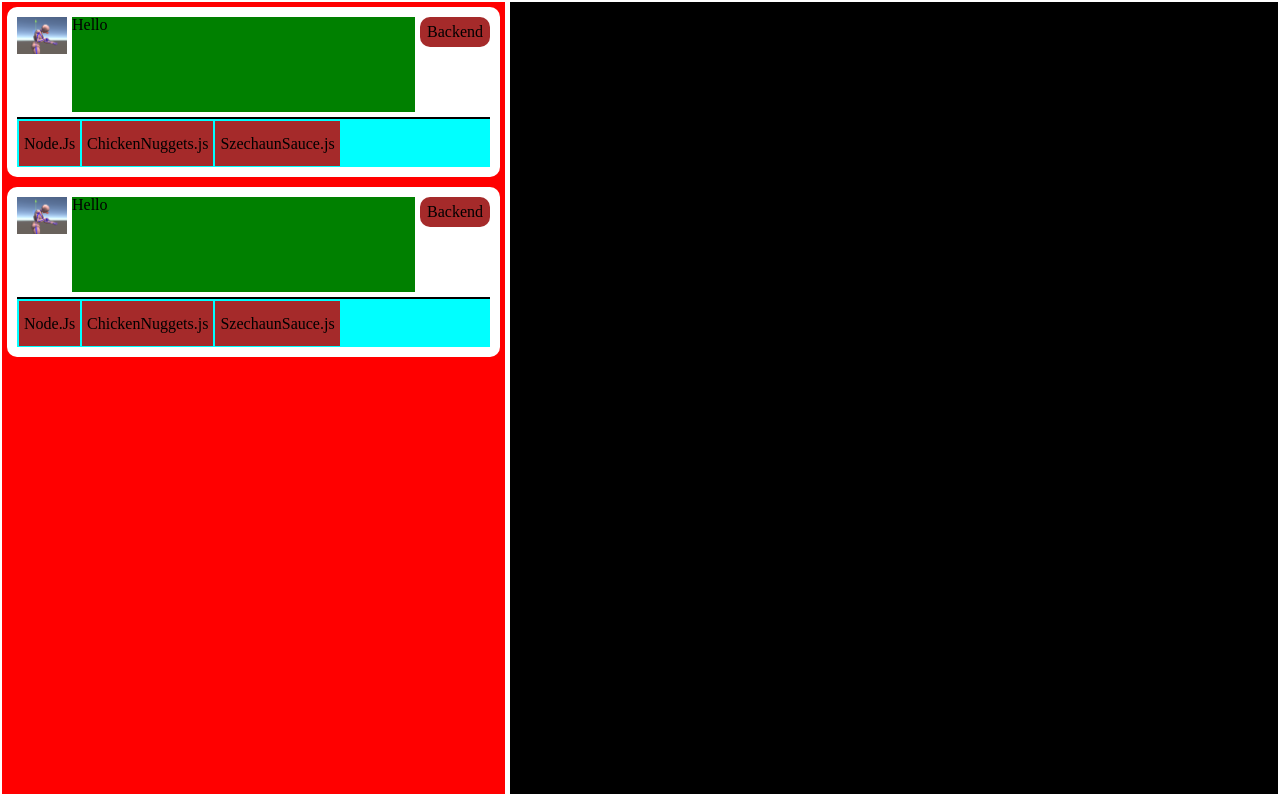
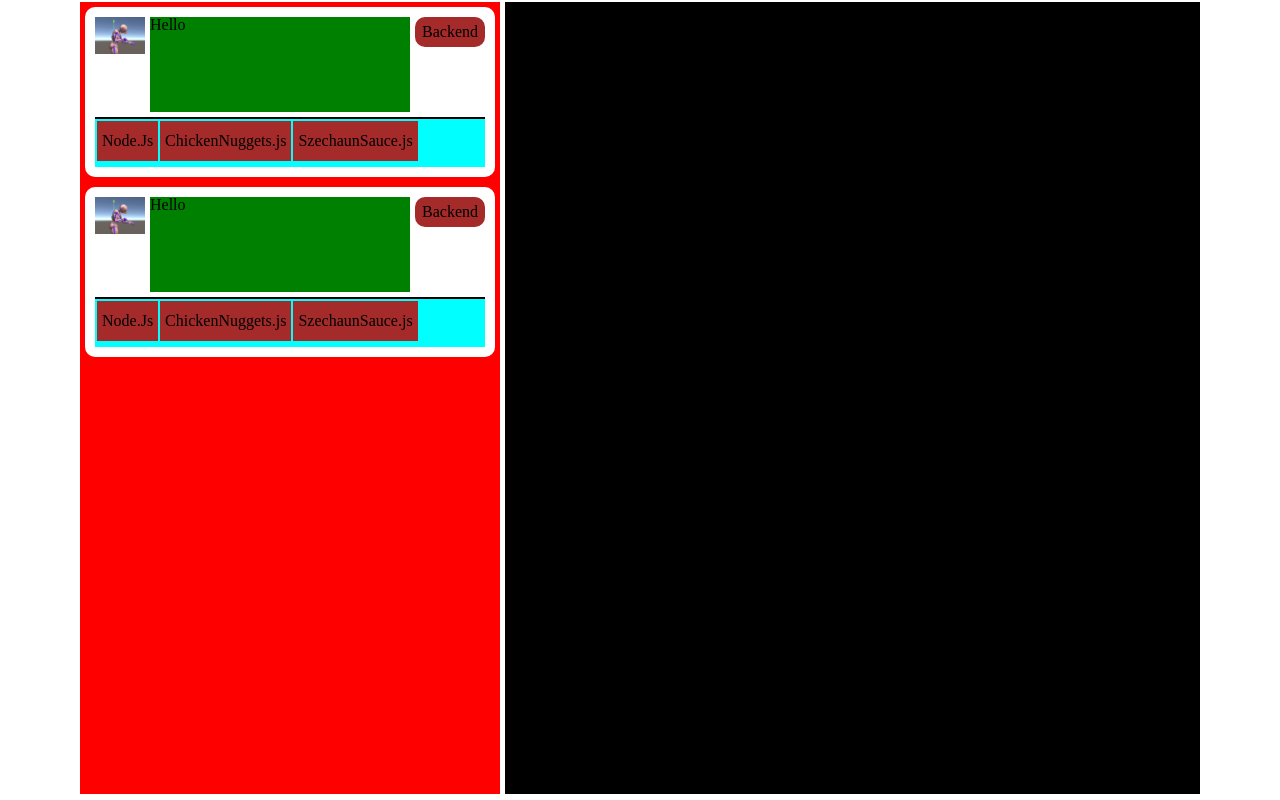
Before and after one commit to Arif-Khalid/nodeflair, a React (Create React App) app: page / in a window 1280 px wide. Built offline with nearby package versions, Linux system fonts and the light colour scheme.

Commit message:
Fix styling of job list and job desc for changing resolutions

```diff
--- a/src/App.js
+++ b/src/App.js
@@ -2,9 +2,9 @@ import { useState, useRef, useLayoutEffect } from "react";
 import WrapFlex from "./WrapFlex";
 import useResize from "./useResize";
 export default function App() {
-  const [isMobile, setIsMobile] = useState(window.innerWidth < 720);
+  const [isMobile, setIsMobile] = useState(window.innerWidth < 1010);
   function handleResize() {
-    if (window.innerWidth < 720) {
+    if (window.innerWidth < 1010) {
       setIsMobile(true);
     } else {
       setIsMobile(false);
@@ -14,15 +14,15 @@ export default function App() {
 
   return (
     <main className="app">
-      <JobList />
+      <JobList isMobile={isMobile} />
       {isMobile || <div className="job-desc">Man</div>}
     </main>
   );
 }
 
-function JobList() {
+function JobList({ isMobile }) {
   return (
-    <ul className="job-list">
+    <ul className={isMobile ? "job-list fill-width" : "job-list"}>
       <Job />
       <Job />
     </ul>
--- a/src/index.css
+++ b/src/index.css
@@ -1,35 +1,40 @@
 .app {
   display: flex;
-  justify-content: left;
+  justify-content: center;
   gap: 5px;
   height: 99vh;
   padding: 2px;
+  margin-left: auto;
+  margin-right: auto;
+  width: min(1120px, 98vw);
 }
 
 .job-list {
   background-color: red;
-  flex-grow: 1;
   display: flex;
   flex-direction: column;
   gap: 10px;
   padding: 5px;
+  width: 410px;
   overflow-y: scroll;
 }
 
+.fill-width {
+  width: fill;
+}
 .job-list::-webkit-scrollbar {
   display: none; /* Safari and Chrome */
 }
 
 .job-desc {
   background-color: black;
-  width: 60vw;
+  flex: 1;
 }
 
 .job {
   padding: 10px;
   position: relative;
   background-color: white;
-  max-width: 720px;
   min-height: 150px;
   display: grid;
   grid-template-columns: 50px auto 70px;
@@ -65,7 +70,6 @@
   border-top: 2px solid black;
   background-color: aqua;
   padding-top: 2px;
-  padding-bottom: 10px;
   overflow: hidden;
 }
 
@@ -82,7 +86,7 @@
   align-items: center;
   padding-left: 5px;
   padding-right: 5px;
-  height: 45px;
+  height: 40px;
 }
 
 .round-border {
```
